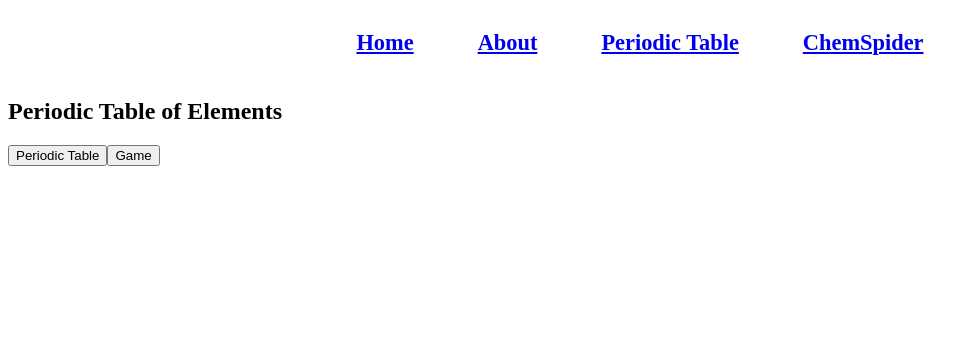
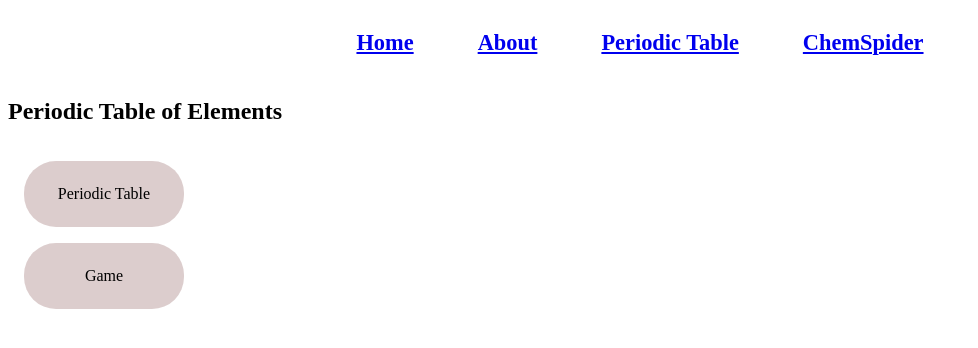
Before and after one commit to keatonmaruyali/chemist_platform, a React (Create React App) app: page /periodictable in a window 1280 px wide. Shown: the top 348 px of the page, without its empty margins (0-978 px from the left). Built offline with nearby package versions, Linux system fonts and the light colour scheme; the HTML template or start-up script is replaced by a standard one.

Commit message:
Fix side navbar of Periodic Table

```diff
--- a/src/components/PeriodicTableGame/PeriodicTableGame.jsx
+++ b/src/components/PeriodicTableGame/PeriodicTableGame.jsx
@@ -1,5 +1,6 @@
 import React, { useState, useEffect } from 'react';
 import './periodicTableGame.css';
+import { NavLink } from "react-router-dom";
 
 import { elements } from "../../data/_data";
 
--- a/src/pages/PeriodicTableOfElements/PeriodicTableOfElements.jsx
+++ b/src/pages/PeriodicTableOfElements/PeriodicTableOfElements.jsx
@@ -2,6 +2,7 @@ import React, { useState, useEffect } from 'react';
 import PeriodicTable from '../../components/PeriodicTable/PeriodicTable';
 import PeriodicTableGame from '../../components/PeriodicTableGame/PeriodicTableGame';
 import { NavLink } from 'react-router-dom';
+import './periodicTableOfElements.css';
 
 
 const PeriodicTableOfElements = () => {
@@ -15,12 +16,12 @@ const PeriodicTableOfElements = () => {
   };
 
   const handleOnClick = (e) => {
-    switch (e.target.value) {
-        case 'Periodic Table':
+    switch (e.target.id) {
+        case 'periodic-table':
           resetDisplay();
           setDisplayTable(true);
           break;
-        case 'Game':
+        case 'game':
           resetDisplay();
           setDisplayGame(true);
           break;
@@ -32,9 +33,11 @@ const PeriodicTableOfElements = () => {
   return (
     <div>
         <h2>Periodic Table of Elements</h2>
-        <div className='periodic_table-navbar'>
-            <button value='Periodic Table' onClick={handleOnClick}>Periodic Table</button>
-            <button value='Game' onClick={handleOnClick}>Game</button>
+        <div className='periodic_table-navbar-container'>
+            <nav className='periodic_table-nav'>
+              <div id="periodic-table" onClick={handleOnClick}>Periodic Table</div>
+              <div id="game" onClick={handleOnClick}>Game</div>
+            </nav>
         </div>
         <div>
             {displayTable && (<PeriodicTable />)}
--- /dev/null
+++ b/src/pages/PeriodicTableOfElements/periodicTableOfElements.css
@@ -0,0 +1,23 @@
+.periodic_table-nav {
+    float: left;
+}
+
+.periodic_table-nav {
+    height: 50rem;
+}
+
+.periodic_table-nav > div {
+    background: rgba(138, 91, 91, 0.3);
+    padding: 1.5rem;
+    margin: 1rem 4rem 0 1rem;
+    border-radius: 2rem;
+    width: 7rem;
+    text-align: center;
+}
+
+
+.periodic_table-nav > div:hover {
+    background: rgba(70, 45, 45, 0.3);
+    transition: all 400ms ease;
+    cursor: pointer;
+}
```
